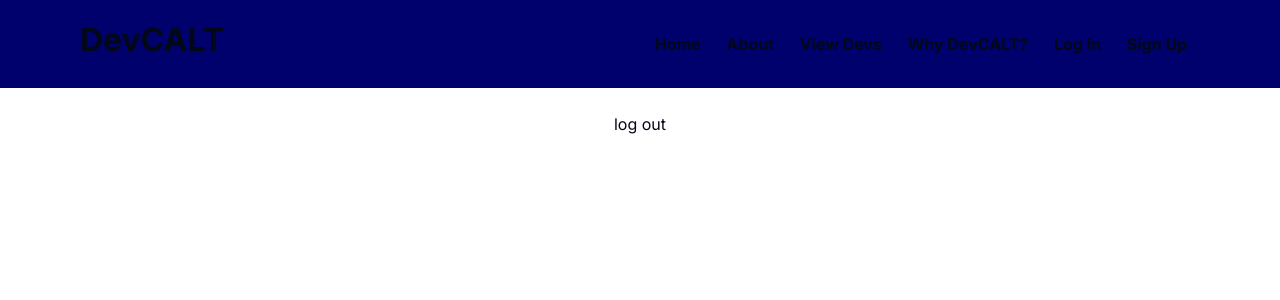
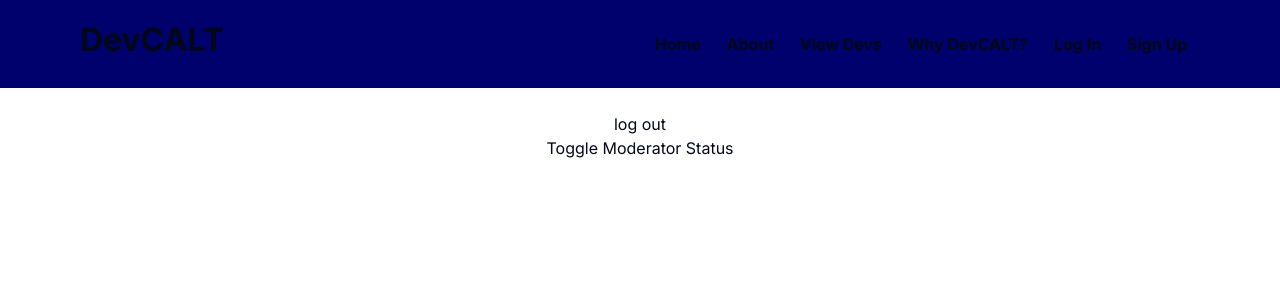
Before and after one commit to Saran-pariyar/DevCALT, a Next.js app: page /dashboard in a window 1280 px wide. Shown: the top 300 px of the page. Built offline with nearby package versions, Linux system fonts and the light colour scheme.

Commit message:
Added toggle moderator functionality. RTK basics tut ended

```diff
--- a/app/dashboard/page.tsx
+++ b/app/dashboard/page.tsx
@@ -3,7 +3,7 @@
 import { useAppSelector } from '@/redux/store'
 import React from 'react'
 
-import { logOut } from '@/redux/features/auth-slice'
+import { logOut, toggleModerator } from '@/redux/features/auth-slice'
 import { useDispatch } from "react-redux"
 import { AppDispatch } from "@/redux/store"
 import { useRouter } from "next/navigation"
@@ -12,6 +12,8 @@ import { useRouter } from "next/navigation"
 const DashBoard = () => {
 
     const username = useAppSelector((state) => state.authReducer.value.username )
+    const isModerator = useAppSelector((state) => state.authReducer.value.isModerator)
+
 
     const dispatch = useDispatch<AppDispatch>();
 
@@ -24,10 +26,16 @@ const DashBoard = () => {
 
     }
 
+    const onClickToggleModerator = () =>{
+      dispatch(toggleModerator())
+    }
+
   return (
     <div className='flex flex-col items-center'>
         <h1 className='text-white'>Username: {username}</h1>
+        <h2>{isModerator && "User is a Moderator"}</h2>
         <button onClick={onClickLogOut}>log out</button>
+        <button onClick={onClickToggleModerator}>Toggle Moderator Status</button>
     </div>
   )
 }
--- a/redux/features/auth-slice.ts
+++ b/redux/features/auth-slice.ts
@@ -36,9 +36,13 @@ export const auth = createSlice({
                     isModerator: false,
                 }
             }
+        },
+        toggleModerator: (state) =>{
+            state.value.isModerator = !state.value.isModerator
         }
+
     }
 })
 
-export const {logIn, logOut} = auth.actions
+export const {logIn, logOut, toggleModerator} = auth.actions
 export default auth.reducer;
```
